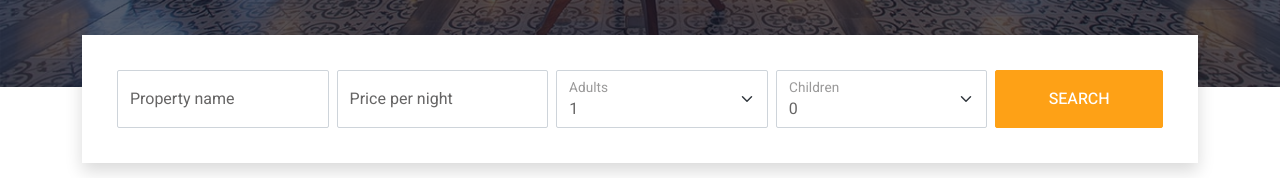
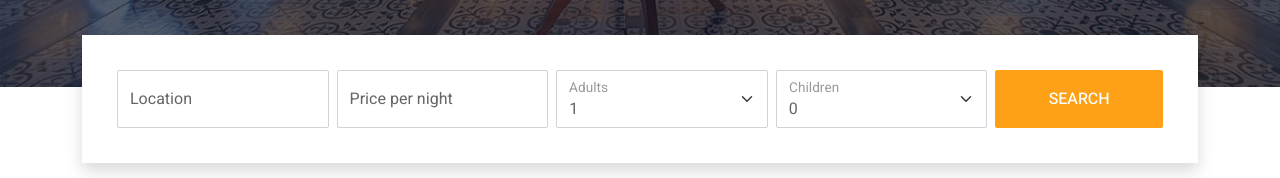
Before and after one commit to ddushev/react-book-project, a React (Vite) app in the folder client/: page / in a window 1280 px wide. Shown: the part 747-925 px from the top of the page. Built offline with nearby package versions, Linux system fonts and the light colour scheme; no server answers.

Commit message:
Add location to Search

```diff
--- a/client/src/components/Common/Search/Search.jsx
+++ b/client/src/components/Common/Search/Search.jsx
@@ -7,7 +7,7 @@ import useForm from "../../../hooks/useForm";
 export const Search = () => {
     const { onRoomSearchClick } = useRoomContext();
     const { values, onChangeHandler, onSubmit } = useForm({
-        [searchFields.name]: '',
+        [searchFields.location]: '',
         [searchFields.price]: '',
         [searchFields.adult]: '1',
         [searchFields.child]: '0',
@@ -27,13 +27,13 @@ export const Search = () => {
                                         <input
                                             type="text"
                                             className="form-control"
-                                            id="search-name"
-                                            placeholder="Property Name"
-                                            name={searchFields.name}
-                                            value={values.name}
+                                            id="search-location"
+                                            placeholder="Property location"
+                                            name={searchFields.location}
+                                            value={values.location}
                                             onChange={onChangeHandler}
                                         />
-                                        <label htmlFor="search-name">Property name</label>
+                                        <label htmlFor="search-name">Location</label>
                                     </div>
                                 </div>
                                 <div className="col-md-3">
--- a/client/src/components/RoomsCatalog/RoomsCatalog.jsx
+++ b/client/src/components/RoomsCatalog/RoomsCatalog.jsx
@@ -14,7 +14,6 @@ export const RoomsCatalog = () => {
 
     const locationPathname = useLocation().pathname;
     const locationSearch = useLocation().search;
-
     const [searchParams, setSearchParams] = useState([]);
     const [currentPageInfo, setCurrentPageInfo] = useState({
         roomsCatalog: {
@@ -106,12 +105,12 @@ export const RoomsCatalog = () => {
                     secondaryHeading: 'No Rooms Found',
                     to: '/available-rooms'
                 },
-                filterRooms: (rooms, userId, search, price, adult, child) => {
+                filterRooms: (rooms, userId, location, price, adult, child) => {
                     rooms = rooms.filter(room => !room.booked && room._ownerId != userId);
 
-                    const searchDecoded = decodeURIComponent(search);
+                    const searchDecoded = decodeURIComponent(location);
                     if (searchDecoded) {
-                        rooms = rooms.filter(room => room.name.toLowerCase().includes(searchDecoded.toLowerCase()));
+                        rooms = rooms.filter(room => room.location.toLowerCase().includes(searchDecoded.toLowerCase()));
                     }
 
                     if (price) {
--- a/client/src/contexts/RoomContext.jsx
+++ b/client/src/contexts/RoomContext.jsx
@@ -73,8 +73,8 @@ export const RoomContextProvider = ({ children }) => {
     }
 
     async function onRoomSearchClick(searchValues) {
-        const { name, price, adult, child } = searchValues;
-        const searchQuery = `search=${name}&price=${price}&adult=${adult}&child=${child}`
+        const { location, price, adult, child } = searchValues;
+        const searchQuery = `location=${location}&price=${price}&adult=${adult}&child=${child}`
         navigate(`/available-rooms?${searchQuery}`);
     }
 
--- a/client/src/utils/constants.js
+++ b/client/src/utils/constants.js
@@ -30,7 +30,7 @@ export const signFormFields = {
 }
 
 export const searchFields = {
-    name: 'name',
+    location: 'location',
     price: 'price',
     adult: 'adult',
     child: 'child',
```
